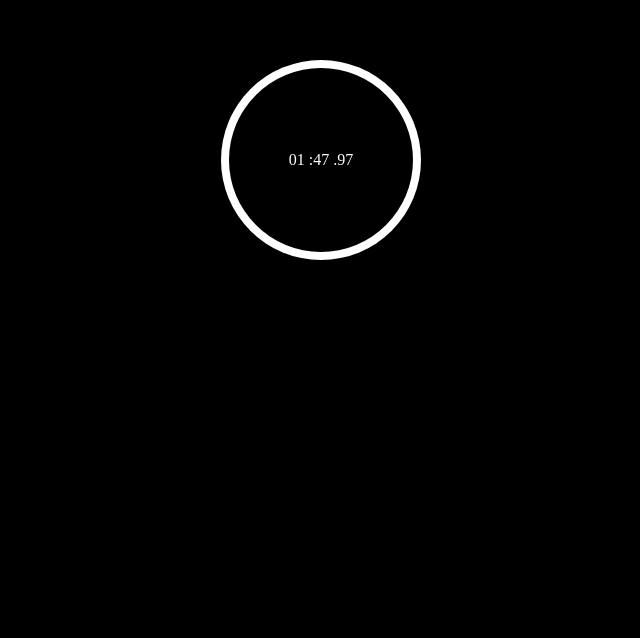
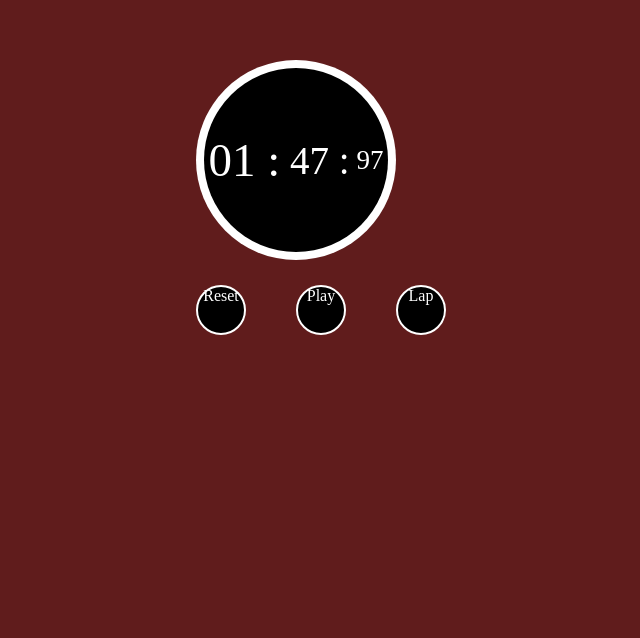
Before and after one commit to Dorultan-C/Stopwatch_2, a plain HTML site: page index.html in a window 1280 px wide. Shown: the part 140-778 px from the top of the page, without its empty margins (319-959 px from the left). Drawn offline with Linux system fonts and the light colour scheme.

Commit message:
add style to the buttons

```diff
--- a/index.html
+++ b/index.html
@@ -13,9 +13,14 @@
       <div class="outer-circle">
         <div class="inner-circle">
           <span class="text minute">01 :</span>
-          <span class="text sec">47 .</span>
-          <span class="text msec">97</span>
+          <span class="text sec">&nbsp;47 :</span>
+          <span class="text msec">&nbsp;97</span>
         </div>
+      </div>
+      <div class="button-wrapper">
+        <div class="button">Reset</div>
+        <div class="button">Play</div>
+        <div class="button">Lap</div>
       </div>
     </div>
     <div class="laps"></div>
--- a/style.css
+++ b/style.css
@@ -9,10 +9,11 @@ body {
   font-size: 16px;
   width: 100%;
   height: 100%;
-  background-color: black;
+  background-color: rgb(96, 28, 28);
   display: flex;
   justify-content: center;
   align-items: center;
+  text-align: center;
   margin-top: 25vh;
 }
 
@@ -44,4 +45,34 @@ body {
 
 .text {
   color: white;
+  font-size: 23px;
 }
+
+.minute {
+  font-size: 47px;
+}
+
+.sec {
+  font-size: 39px;
+}
+
+.msec {
+  font-size: 27px;
+}
+
+.button-wrapper {
+  width: 250px;
+  margin-top: 25px;
+  display: flex;
+  justify-content: space-between;
+}
+
+.button {
+  width: 50px;
+  height: 50px;
+  border-radius: 50%;
+  border: 2px solid white;
+  background-color: black;
+  color: white;
+  cursor: pointer;
+}
```
